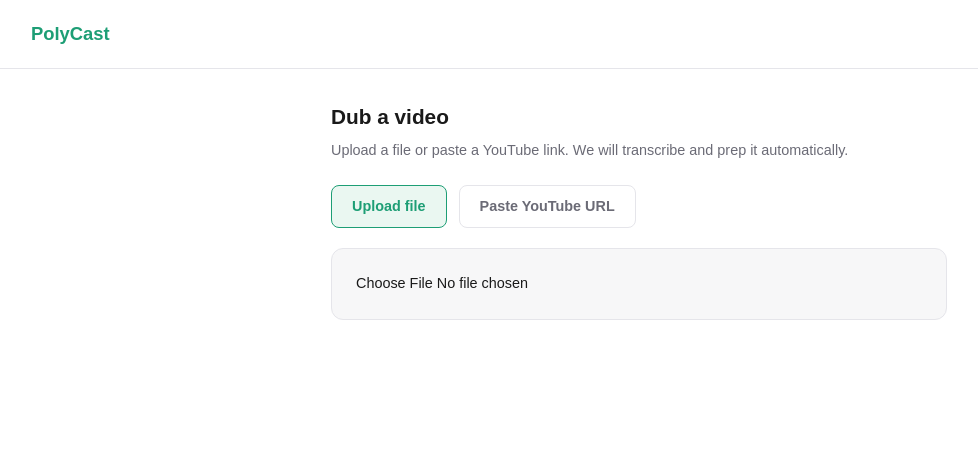
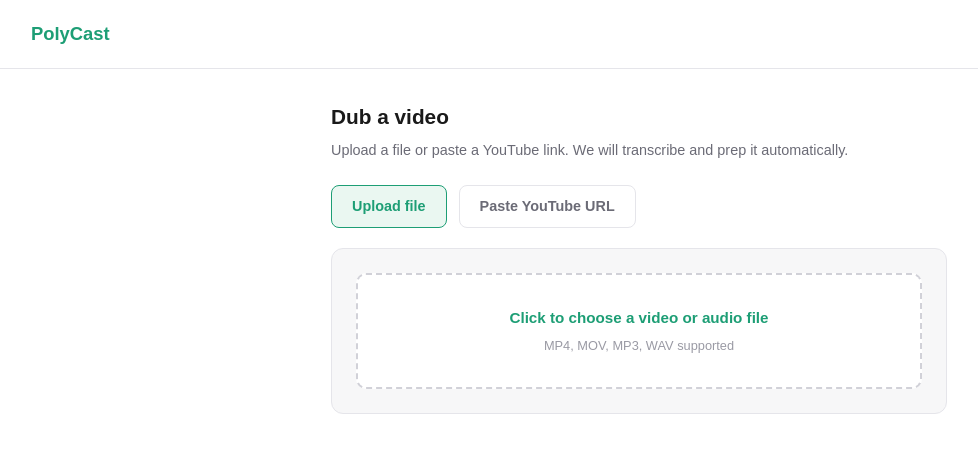
Before and after one commit to tazabbas/polycast, a Next.js app: page /dashboard/transcribe in a window 1280 px wide. Shown: the top 452 px of the page, without its empty margins (1-979 px from the left). Built offline with nearby package versions, Linux system fonts and the light colour scheme.

Commit message:
Make upload area a clear clickable drop zone

```diff
--- a/app/dashboard/transcribe/page.tsx
+++ b/app/dashboard/transcribe/page.tsx
@@ -398,7 +398,11 @@ return (
 
 <div style={{ background: '#F7F7F8', border: '1px solid #E5E5EA', padding: '1.5rem', borderRadius: '12px', marginBottom: '1.5rem' }}>
 {mode === 'upload' ? (
-<input type="file" accept="audio/*,video/*" onChange={(e) => handleFileSelect(e.target.files?.[0] || null)} style={{ display: 'block', fontSize: '0.9rem', color: '#1A1A1A' }} />
+<label style={{ display: 'block', border: '2px dashed #D1D1D8', borderRadius: '10px', padding: '2rem', textAlign: 'center', cursor: 'pointer', background: '#FFFFFF' }}>
+<input type="file" accept="audio/*,video/*" onChange={(e) => handleFileSelect(e.target.files?.[0] || null)} style={{ display: 'none' }} />
+<p style={{ margin: 0, fontSize: '0.95rem', fontWeight: 600, color: '#1D9E75' }}>Click to choose a video or audio file</p>
+<p style={{ margin: '0.35rem 0 0', fontSize: '0.8rem', color: '#9A9AA4' }}>{file ? file.name : 'MP4, MOV, MP3, WAV supported'}</p>
+</label>
 ) : (
 <>
 <input type="text" placeholder="https://www.youtube.com/watch?v=..." value={youtubeUrl} onChange={(e) => setYoutubeUrl(e.target.value)} style={{ padding: '0.6rem 1rem', borderRadius: '8px', border: '1px solid #D1D1D8', fontSize: '0.9rem', marginBottom: '1rem', display: 'block', width: '100%', color: '#1A1A1A', background: '#FFFFFF' }} />
```
